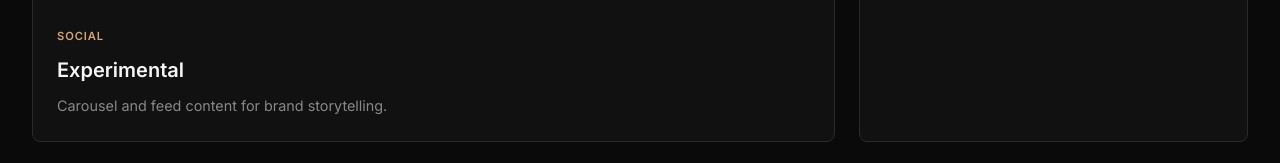
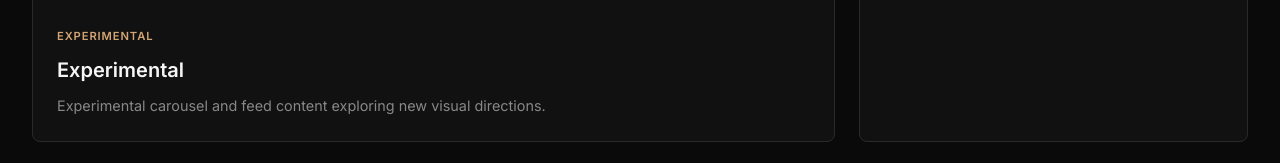
Before and after one commit to naughtypalettes/mba-portfolio, a plain HTML site: page index.html in a window 1280 px wide. Shown: the part 3494-3657 px from the top of the page. Drawn offline with Linux system fonts and the light colour scheme; grey boxes are pictures that could not be loaded.

Commit message:
Update project tags and descriptions
Co-Authored-By: Claude Sonnet 5.5 <noreply@anthropic.com>
Claude-Session: https://claude.ai/code/session_018P3CsfgaZk62mGskMZowQp

```diff
--- a/index.html
+++ b/index.html
@@ -49,7 +49,7 @@
           <div class="gallery-info">
             <span class="gallery-tag">Campaign</span>
             <h3>Nomadic Social Work Program</h3>
-            <p>Social campaign visuals for emerging storytellers.</p>
+            <p>Social campaign visuals for a mobile social work program serving communities on the move.</p>
           </div>
         </div>
 
@@ -95,9 +95,9 @@
             <img src="Instagram post - 1.png" alt="Instagram Post 1">
           </div>
           <div class="gallery-info">
-            <span class="gallery-tag">Social</span>
+            <span class="gallery-tag">Experimental</span>
             <h3>Experimental</h3>
-            <p>Carousel and feed content for brand storytelling.</p>
+            <p>Experimental carousel and feed content exploring new visual directions.</p>
           </div>
         </div>
 
```
